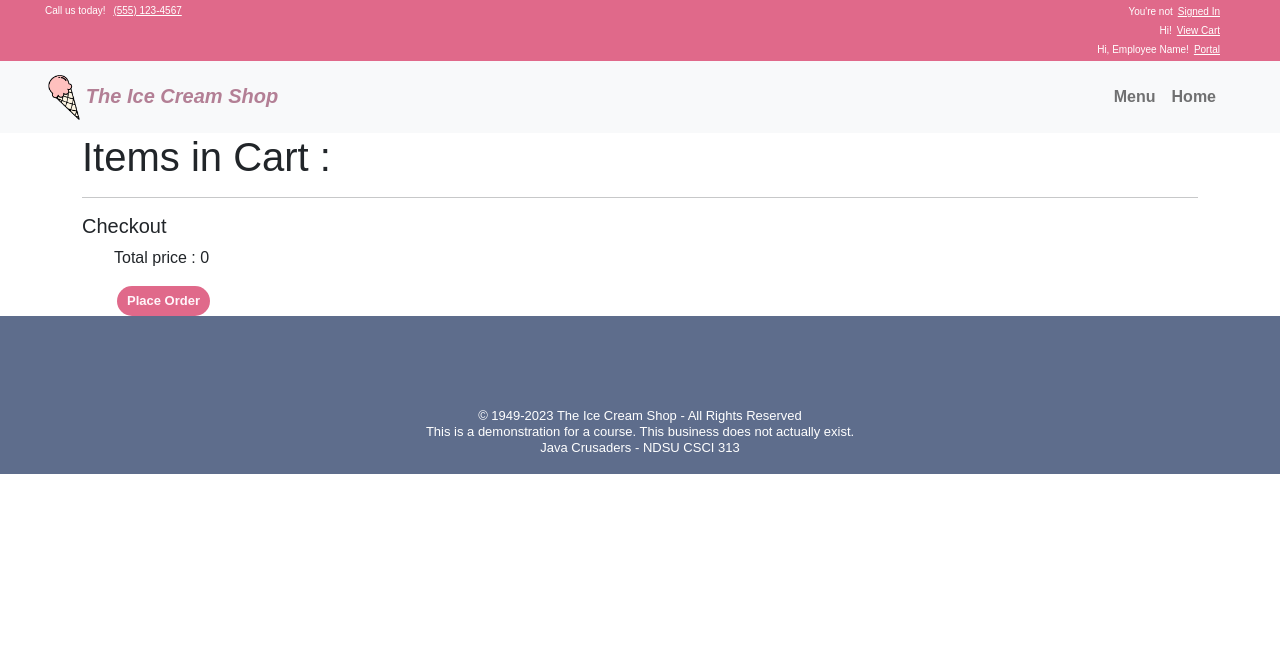
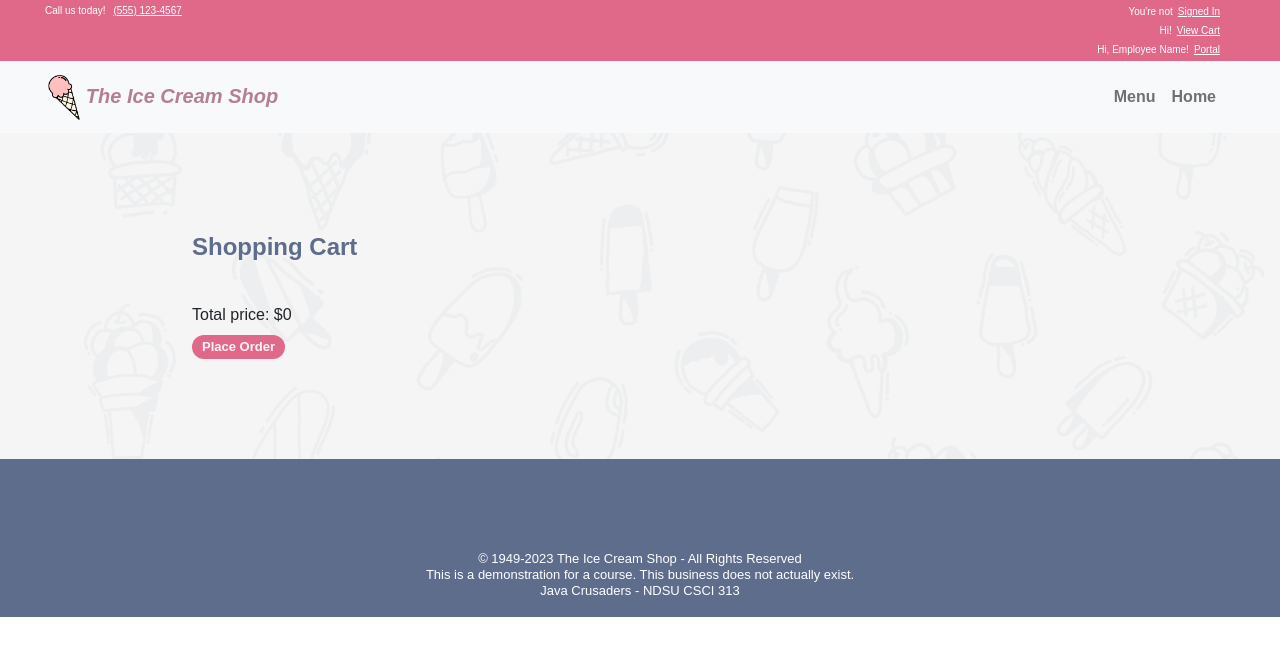
Before and after one commit to setharvila/iceCreamShop, an Angular app in the folder ice-cream-shop/: page / in a window 1280 px wide. Both pictures are taken after a click on the link "View Cart". Shown: the top 656 px of the page. Built offline with nearby package versions, Linux system fonts and the light colour scheme; a web font is replaced by a local one.

Commit message:
Cart Styled

```diff
--- a/ice-cream-shop/src/app/components/cart/cart.component.css
+++ b/ice-cream-shop/src/app/components/cart/cart.component.css
@@ -1,27 +1,46 @@
-.btn-primary {
-  color: #fff5fa;
-  background-color: #e0698a;
-  border: none;
+.body-content {
+  padding: 100px 15%;
+  background-color: whitesmoke;
+  background-image: url("../../../assets/images/bgImg.png");
+  background-size: cover;
+  background-repeat: repeat;
+}
+
+.btn-pink-fill {
+  line-height: 0;
+  padding: 12px 10px;
+  margin-right: 15px;
+}
+
+h1 {
+  font-family: brevia, sans-serif;
+  font-weight: 800;
+  color: #5e6d8c;
+  font-size: x-large;
+}
+
+.item-card {
+  background-color: #fff5fa;
+  margin: 15px 0;
+  padding: 15px;
+  border: lightgray 0.5px solid;
   border-radius: 15px;
-  font-family: area-normal, sans-serif;
+}
+
+h4 {
+  font-family: brevia, sans-serif;
+  font-size: large;
   font-weight: 700;
-  font-style: normal;
-  font-size: small;
-  padding: 5px 10px;
-  margin-left: 35px;
+  color: #5e6d8c;
 }
-.card {
-  margin: 5px;
-  background-color: white;
-  border-radius: 10px;
-  max-width: 1000px;
+
+p {
+  line-height: 0;
+  font-family: "area-normal", sans-serif;
+  padding: 3px 0;
+  font-size: medium;
 }
-.card-header {
-  background-color: #9d3d58;
-  padding: 3px;
-  font-family: Arial, Helvetica, sans-serif;
+
+.checkout {
+  margin-top: 50px;
 }
-.form-group {
-  padding: 10px;
-  margin-left: 27px;
-}
--- a/ice-cream-shop/src/app/components/cart/cart.component.html
+++ b/ice-cream-shop/src/app/components/cart/cart.component.html
@@ -1,33 +1,17 @@
-<div class="container">
-  <h1>Items in Cart : </h1>
-  <div class="card" *ngFor="let item of items">
-    <div class="card-header">
-      <h4>{{ item.name }}</h4>
-    </div>
-    <div class="card-body">
-      <ul>{{ item.price }}</ul>
-      <div class="form-group">
-        <ul>{{ item.count }}</ul>
-        <button class="btn btn-primary" (click)="addMore(item)">
-          <b>+</b>
-        </button>
-        <button class="btn btn-primary" (click)="addLess(item)">
-          <b>-</b>
-        </button>
-        <button class="btn btn-primary" (click)="deleteItem(item)">
-          <b>Delete</b>
-        </button>
-      </div>
-    </div>
+<div class="body-content">
+  <h1>Shopping Cart</h1>
+
+  <div class="item-card" *ngFor="let item of items">
+    <h4>Item Name Placeholder{{ item.name }}</h4>
+    <p>Price: $0.00 {{ item.price }}</p>
+    <p>Qty: 3 {{ item.price }}</p>
+    <button class="btn-pink-fill" (click)="addMore(item)">+</button>
+    <button class="btn-pink-fill" (click)="addLess(item)">-</button>
+    <button class="btn-pink-fill" (click)="deleteItem(item)">Delete</button>
   </div>
-  <hr />
-  <div>
-    <h5>Checkout</h5>
-    <ul>
-      Total price : {{ priceTotal() }}
-    </ul>
-    <button class="btn btn-primary">
-      <b>Place Order</b>
-    </button>
+
+  <div class="checkout">
+    <p>Total price: ${{ priceTotal() }}</p>
+    <button class="btn-pink-fill">Place Order</button>
   </div>
 </div>
```
